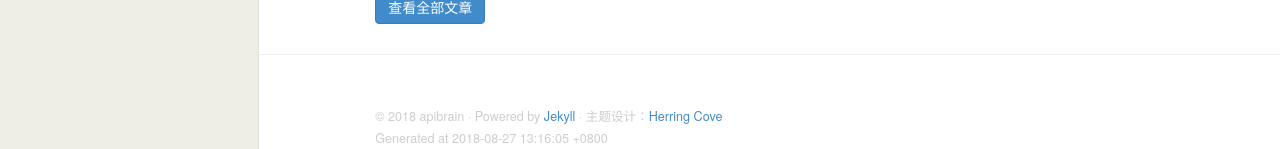
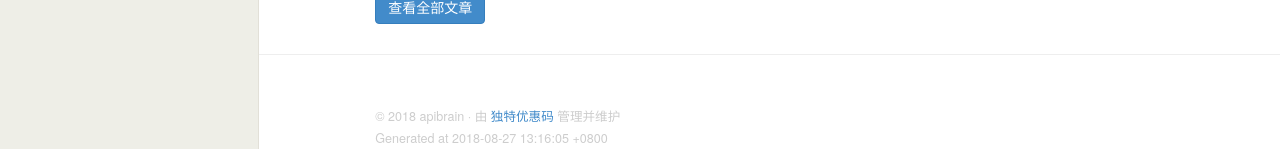
Before and after one commit to apibrain/apibrain.github.io, a Jekyll site: the page built from index.html, in a window 1280 px wide and 900 px high, scrolled down 697 px. Shown: the part 751-900 px from the top of the window. Built offline with Jekyll 4.4.1, drawn with Linux system fonts in a browser that asks for light colours.

Commit message:
修改了页面底部内容

```diff
--- a/_includes/footer.html
+++ b/_includes/footer.html
@@ -3,8 +3,7 @@
   <footer>
     <p class="text-muted credit">
       &copy; {{ site.time | date: '%Y' }} {{ site.name }} &middot;
-      Powered by <a href="https://jekyllrb.com" rel="nofollow external" target="_blank">Jekyll</a>  &middot;
-      主题设计：<a href="https://github.com/arnp/herring-cove" rel="nofollow external" target="_blank">Herring Cove</a>
+      由 <a href="https://www.dute.me/" title="Godaddy优惠码 - 独特优惠码" target="_blank">独特优惠码</a> 管理并维护
       <br>
       Generated at {{ site.time }}
     </p>
```
